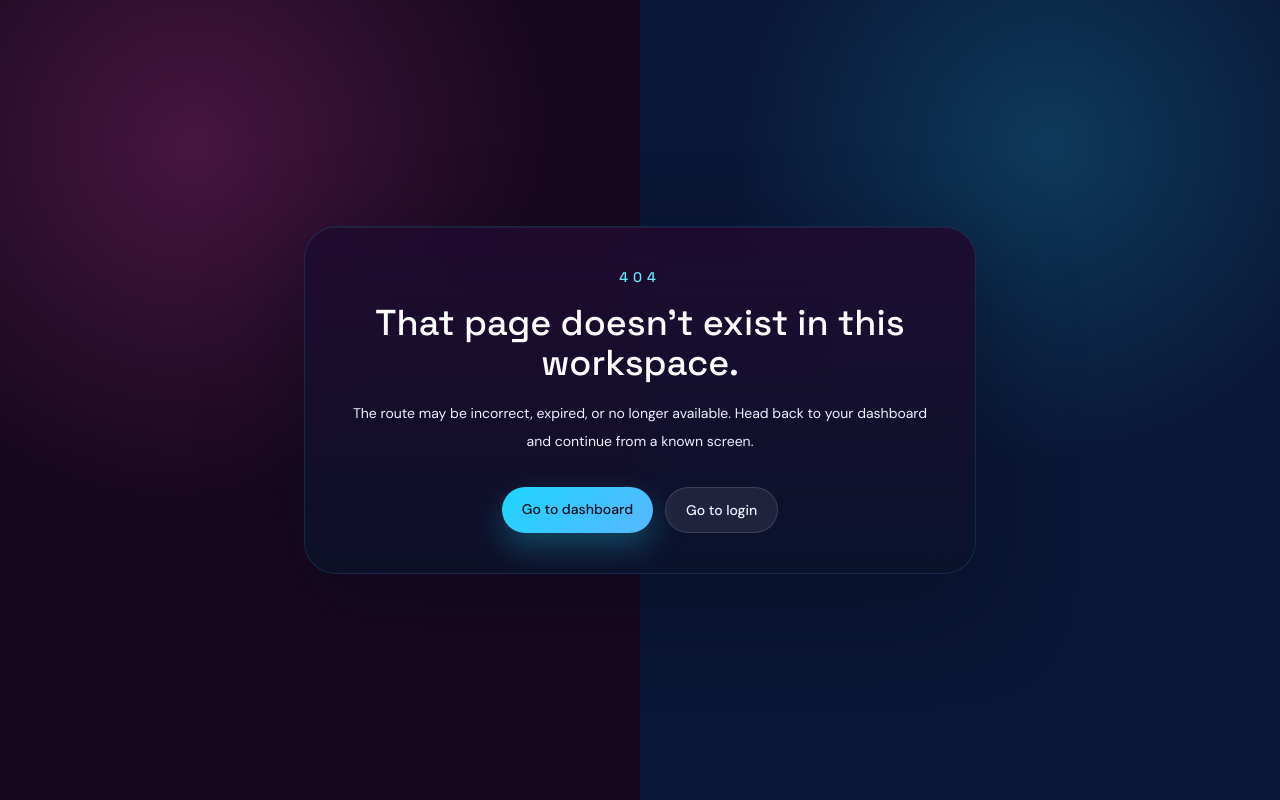
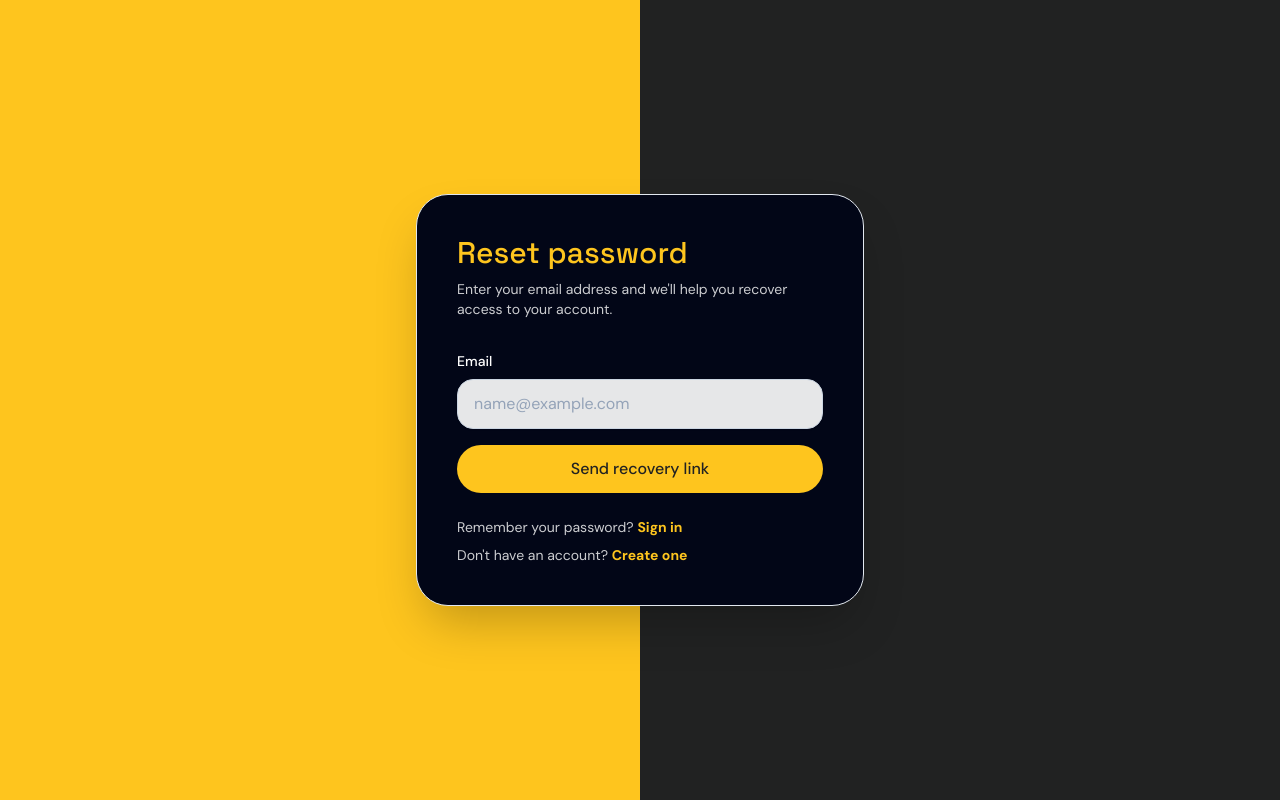
Before and after one commit to Karthik-006-lgtm/interviewMCP, a React (Vite) app in the folder frontend/: page /forgot-password in a window 1280 px wide. Before the commit this address had no page. Built offline with nearby package versions, Linux system fonts and the light colour scheme.

Commit message:
Add email validation, toast notifications, auto-fill login, forgot password page

```diff
--- a/frontend/src/App.tsx
+++ b/frontend/src/App.tsx
@@ -7,6 +7,7 @@ import { CompanyDetailPage } from "./pages/company/CompanyDetailPage";
 import { CompanyMatchesPage } from "./pages/company/CompanyMatchesPage";
 import { LoginPage } from "./pages/auth/LoginPage";
 import { RegisterPage } from "./pages/auth/RegisterPage";
+import { ForgotPasswordPage } from "./pages/auth/ForgotPasswordPage";
 import { DashboardPage } from "./pages/dashboard/DashboardPage";
 import { ReportsPage } from "./pages/dashboard/ReportsPage";
 import { InterviewPracticePage } from "./pages/interview/InterviewPracticePage";
@@ -21,6 +22,7 @@ export default function App() {
     <Routes>
       <Route path="/login" element={<LoginPage />} />
       <Route path="/register" element={<RegisterPage />} />
+      <Route path="/forgot-password" element={<ForgotPasswordPage />} />
       <Route
         element={
           <ProtectedRoute>
--- /dev/null
+++ b/frontend/src/components/ui/Toast.tsx
@@ -0,0 +1,35 @@
+import { useEffect, useState } from "react";
+
+interface ToastProps {
+  message: string;
+  type?: "success" | "error" | "info";
+  duration?: number;
+  onClose: () => void;
+}
+
+export function Toast({ message, type = "success", duration = 4000, onClose }: ToastProps) {
+  const [visible, setVisible] = useState(true);
+
+  useEffect(() => {
+    const timer = setTimeout(() => {
+      setVisible(false);
+      setTimeout(onClose, 300);
+    }, duration);
+    return () => clearTimeout(timer);
+  }, [duration, onClose]);
+
+  const bgColor =
+    type === "success"
+      ? "bg-emerald-600"
+      : type === "error"
+        ? "bg-rose-600"
+        : "bg-blue-600";
+
+  return (
+    <div
+      className={`fixed right-4 top-4 z-[9999] max-w-sm rounded-2xl ${bgColor} px-5 py-4 text-sm font-medium text-white shadow-2xl transition-all duration-300 ${visible ? "translate-x-0 opacity-100" : "translate-x-full opacity-0"}`}
+    >
+      {message}
+    </div>
+  );
+}
--- a/frontend/src/context/AuthContext.tsx
+++ b/frontend/src/context/AuthContext.tsx
@@ -45,8 +45,10 @@ export function AuthProvider({ children }: PropsWithChildren) {
 
   const register = async (payload: { fullName: string; email: string; password: string }) => {
     const response = await authApi.register(payload);
-    localStorage.setItem(TOKEN_KEY, response.token);
-    setUser(response.user);
+    // Don't auto-login — let user go through login page for confirmation flow
+    localStorage.removeItem(TOKEN_KEY);
+    setUser(null);
+    return response;
   };
 
   const logout = () => {
--- /dev/null
+++ b/frontend/src/pages/auth/ForgotPasswordPage.tsx
@@ -0,0 +1,98 @@
+import { Link } from "react-router-dom";
+import { useState, type FormEvent } from "react";
+import { Toast } from "../../components/ui/Toast";
+
+function isValidEmail(email: string): boolean {
+  return /^[^\s@]+@[^\s@]+\.[^\s@]{2,}$/.test(email.trim());
+}
+
+export function ForgotPasswordPage() {
+  const [email, setEmail] = useState("");
+  const [error, setError] = useState("");
+  const [toast, setToast] = useState<{ message: string; type: "success" | "error" | "info" } | null>(null);
+  const [submitted, setSubmitted] = useState(false);
+
+  const handleSubmit = (event: FormEvent<HTMLFormElement>) => {
+    event.preventDefault();
+    setError("");
+
+    if (!isValidEmail(email)) {
+      setError("Please enter a valid email address.");
+      return;
+    }
+
+    setSubmitted(true);
+    setToast({
+      message: "If an account exists with this email, password recovery instructions have been sent.",
+      type: "success"
+    });
+  };
+
+  return (
+    <div
+      className="relative min-h-screen overflow-hidden"
+      style={{
+        backgroundImage: "linear-gradient(to right, #FEC51E 50%, #212222 50%)",
+        backgroundAttachment: "fixed",
+        backgroundRepeat: "no-repeat"
+      }}
+    >
+      {toast ? <Toast message={toast.message} type={toast.type} duration={5000} onClose={() => setToast(null)} /> : null}
+
+      <div className="relative z-10 flex min-h-screen items-center justify-center px-4 py-10">
+        <div className="w-full max-w-md overflow-hidden rounded-[2rem] border border-slate-200 bg-slate-950 shadow-2xl">
+          <div className="px-8 py-10 sm:px-10">
+            <h2 className="font-display text-3xl text-white" style={{ color: "#FEC51E" }}>Reset password</h2>
+            <p className="mt-2 text-sm text-white/80">
+              Enter your email address and we'll help you recover access to your account.
+            </p>
+
+            {!submitted ? (
+              <form onSubmit={handleSubmit} className="mt-8 space-y-4">
+                <label className="block">
+                  <span className="mb-2 block text-sm font-medium text-white">Email</span>
+                  <input
+                    required
+                    type="email"
+                    value={email}
+                    onChange={(event) => setEmail(event.target.value)}
+                    placeholder="name@example.com"
+                    className="w-full rounded-2xl border border-slate-300 bg-white/90 px-4 py-3 text-slate-950 shadow-sm outline-none transition placeholder:text-slate-400 focus:border-[#FEC51E] focus:ring-2 focus:ring-[#FEC51E]/30"
+                  />
+                </label>
+                {error ? <p className="text-sm text-rose-400">{error}</p> : null}
+                <button
+                  type="submit"
+                  className="w-full rounded-full px-5 py-3 font-medium transition duration-200 hover:bg-yellow-400 active:scale-[0.99] focus:outline-none focus:ring-4 focus:ring-[#FEC51E]/25"
+                  style={{ backgroundColor: "#FEC51E", color: "#212222" }}
+                >
+                  Send recovery link
+                </button>
+              </form>
+            ) : (
+              <div className="mt-8 rounded-2xl bg-emerald-900/30 p-5 text-sm text-emerald-300">
+                <p className="font-semibold">Check your inbox</p>
+                <p className="mt-2 text-emerald-200/80">
+                  If an account exists for <span className="font-medium text-white">{email}</span>, you will receive password recovery instructions shortly.
+                </p>
+              </div>
+            )}
+
+            <p className="mt-6 text-sm text-white/80">
+              Remember your password?{" "}
+              <Link className="font-semibold" style={{ color: "#FEC51E" }} to="/login">
+                Sign in
+              </Link>
+            </p>
+            <p className="mt-2 text-sm text-white/80">
+              Don't have an account?{" "}
+              <Link className="font-semibold" style={{ color: "#FEC51E" }} to="/register">
+                Create one
+              </Link>
+            </p>
+          </div>
+        </div>
+      </div>
+    </div>
+  );
+}
--- a/frontend/src/pages/auth/LoginPage.tsx
+++ b/frontend/src/pages/auth/LoginPage.tsx
@@ -1,6 +1,7 @@
 import { Link, useNavigate } from "react-router-dom";
-import { useState, type FormEvent } from "react";
+import { useEffect, useState, type FormEvent } from "react";
 import { useAuth } from "../../hooks/useAuth";
+import { Toast } from "../../components/ui/Toast";
 
 export function LoginPage() {
   const navigate = useNavigate();
@@ -8,6 +9,22 @@ export function LoginPage() {
   const [form, setForm] = useState({ email: "", password: "" });
   const [error, setError] = useState("");
   const [loading, setLoading] = useState(false);
+  const [toast, setToast] = useState<{ message: string; type: "success" | "error" | "info" } | null>(null);
+
+  // Auto-fill email from registration
+  useEffect(() => {
+    const savedEmail = localStorage.getItem("interview-prep-saved-email");
+    const savedName = localStorage.getItem("interview-prep-saved-name");
+    if (savedEmail) {
+      setForm((current) => ({ ...current, email: savedEmail }));
+      if (savedName) {
+        setToast({
+          message: `Welcome, ${savedName}! Your email has been auto-filled. Enter your password to sign in.`,
+          type: "info"
+        });
+      }
+    }
+  }, []);
 
   const handleSubmit = async (event: FormEvent<HTMLFormElement>) => {
     event.preventDefault();
@@ -16,9 +33,22 @@ export function LoginPage() {
 
     try {
       await login(form);
-      navigate("/dashboard");
+
+      const savedName = localStorage.getItem("interview-prep-saved-name") || "there";
+      setToast({
+        message: `Welcome back, ${savedName}! Redirecting to your dashboard...`,
+        type: "success"
+      });
+
+      // Clear saved registration data after successful login
+      localStorage.removeItem("interview-prep-saved-name");
+      localStorage.removeItem("interview-prep-saved-email");
+
+      setTimeout(() => {
+        navigate("/dashboard");
+      }, 1500);
     } catch {
-      setError("Unable to sign in. Please verify your credentials and backend service.");
+      setError("Unable to sign in. Please verify your credentials and try again.");
     } finally {
       setLoading(false);
     }
@@ -33,6 +63,8 @@ export function LoginPage() {
         backgroundRepeat: "no-repeat"
       }}
     >
+      {toast ? <Toast message={toast.message} type={toast.type} duration={3500} onClose={() => setToast(null)} /> : null}
+
       <div className="relative z-10 flex min-h-screen items-center justify-center px-4 py-10">
         <div className="auth-card w-full max-w-5xl overflow-hidden rounded-[2rem] border border-slate-200 bg-white shadow-2xl">
           <div className="grid lg:grid-cols-2">
@@ -60,6 +92,7 @@ export function LoginPage() {
                     type="email"
                     value={form.email}
                     onChange={(event) => setForm((current) => ({ ...current, email: event.target.value }))}
+                    placeholder="name@example.com"
                     className="w-full rounded-2xl border border-slate-300 bg-white/90 px-4 py-3 text-slate-950 shadow-sm outline-none transition placeholder:text-slate-400 focus:border-[#FEC51E] focus:ring-2 focus:ring-[#FEC51E]/30"
                   />
                 </label>
@@ -70,9 +103,15 @@ export function LoginPage() {
                     type="password"
                     value={form.password}
                     onChange={(event) => setForm((current) => ({ ...current, password: event.target.value }))}
+                    placeholder="Enter your password"
                     className="w-full rounded-2xl border border-slate-300 bg-white/90 px-4 py-3 text-slate-950 shadow-sm outline-none transition placeholder:text-slate-400 focus:border-[#FEC51E] focus:ring-2 focus:ring-[#FEC51E]/30"
                   />
                 </label>
+                <div className="flex justify-end">
+                  <Link to="/forgot-password" className="text-sm font-medium hover:underline" style={{ color: "#FEC51E" }}>
+                    Forgot password?
+                  </Link>
+                </div>
                 {error ? <p className="text-sm text-rose-400">{error}</p> : null}
                 <button
                   type="submit"
--- a/frontend/src/pages/auth/RegisterPage.tsx
+++ b/frontend/src/pages/auth/RegisterPage.tsx
@@ -1,6 +1,11 @@
 import { Link, useNavigate } from "react-router-dom";
 import { useState, type FormEvent } from "react";
 import { useAuth } from "../../hooks/useAuth";
+import { Toast } from "../../components/ui/Toast";
+
+function isValidEmail(email: string): boolean {
+  return /^[^\s@]+@[^\s@]+\.[^\s@]{2,}$/.test(email.trim());
+}
 
 export function RegisterPage() {
   const navigate = useNavigate();
@@ -8,17 +13,49 @@ export function RegisterPage() {
   const [form, setForm] = useState({ fullName: "", email: "", password: "" });
   const [error, setError] = useState("");
   const [loading, setLoading] = useState(false);
+  const [toast, setToast] = useState<{ message: string; type: "success" | "error" | "info" } | null>(null);
 
   const handleSubmit = async (event: FormEvent<HTMLFormElement>) => {
     event.preventDefault();
+    setError("");
+
+    if (!form.fullName.trim()) {
+      setError("Please enter your full name.");
+      return;
+    }
+
+    if (!isValidEmail(form.email)) {
+      setError("Please enter a valid email address (e.g. name@example.com).");
+      return;
+    }
+
+    if (form.password.length < 8) {
+      setError("Password must be at least 8 characters.");
+      return;
+    }
+
     setLoading(true);
-    setError("");
 
     try {
       await register(form);
-      navigate("/dashboard");
+
+      // Save email for auto-fill on login page
+      localStorage.setItem("interview-prep-saved-name", form.fullName.trim());
+      localStorage.setItem("interview-prep-saved-email", form.email.trim());
+
+      setToast({
+        message: `Welcome, ${form.fullName.trim()}! Your account has been created. Redirecting to sign in...`,
+        type: "success"
+      });
+
+      // Logout so user goes through login flow
+      localStorage.removeItem("interview-prep-token");
+
+      setTimeout(() => {
+        navigate("/login");
+      }, 2500);
     } catch {
-      setError("Registration failed. Please confirm the backend is running and try again.");
+      setError("Registration failed. The email may already be in use, or the server is unavailable.");
     } finally {
       setLoading(false);
     }
@@ -33,6 +70,8 @@ export function RegisterPage() {
         backgroundRepeat: "no-repeat"
       }}
     >
+      {toast ? <Toast message={toast.message} type={toast.type} duration={2500} onClose={() => setToast(null)} /> : null}
+
       <div className="relative z-10 flex min-h-screen items-center justify-center px-4 py-10">
         <div className="auth-card w-full max-w-4xl overflow-hidden rounded-[2rem] border border-slate-200 bg-white shadow-2xl">
           <div className="grid lg:grid-cols-[0.95fr_1.05fr]">
@@ -56,6 +95,7 @@ export function RegisterPage() {
                     type="text"
                     value={form.fullName}
                     onChange={(event) => setForm((current) => ({ ...current, fullName: event.target.value }))}
+                    placeholder="John Doe"
                     className="w-full rounded-2xl border border-slate-300 bg-white/90 px-4 py-3 text-slate-950 shadow-sm outline-none transition placeholder:text-slate-400 focus:border-[#FEC51E] focus:ring-2 focus:ring-[#FEC51E]/30"
                   />
                 </label>
@@ -66,6 +106,7 @@ export function RegisterPage() {
                     type="email"
                     value={form.email}
                     onChange={(event) => setForm((current) => ({ ...current, email: event.target.value }))}
+                    placeholder="name@example.com"
                     className="w-full rounded-2xl border border-slate-300 bg-white/90 px-4 py-3 text-slate-950 shadow-sm outline-none transition placeholder:text-slate-400 focus:border-[#FEC51E] focus:ring-2 focus:ring-[#FEC51E]/30"
                   />
                 </label>
@@ -77,6 +118,7 @@ export function RegisterPage() {
                     type="password"
                     value={form.password}
                     onChange={(event) => setForm((current) => ({ ...current, password: event.target.value }))}
+                    placeholder="Minimum 8 characters"
                     className="w-full rounded-2xl border border-slate-300 bg-white/90 px-4 py-3 text-slate-950 shadow-sm outline-none transition placeholder:text-slate-400 focus:border-[#FEC51E] focus:ring-2 focus:ring-[#FEC51E]/30"
                   />
                 </label>
```
